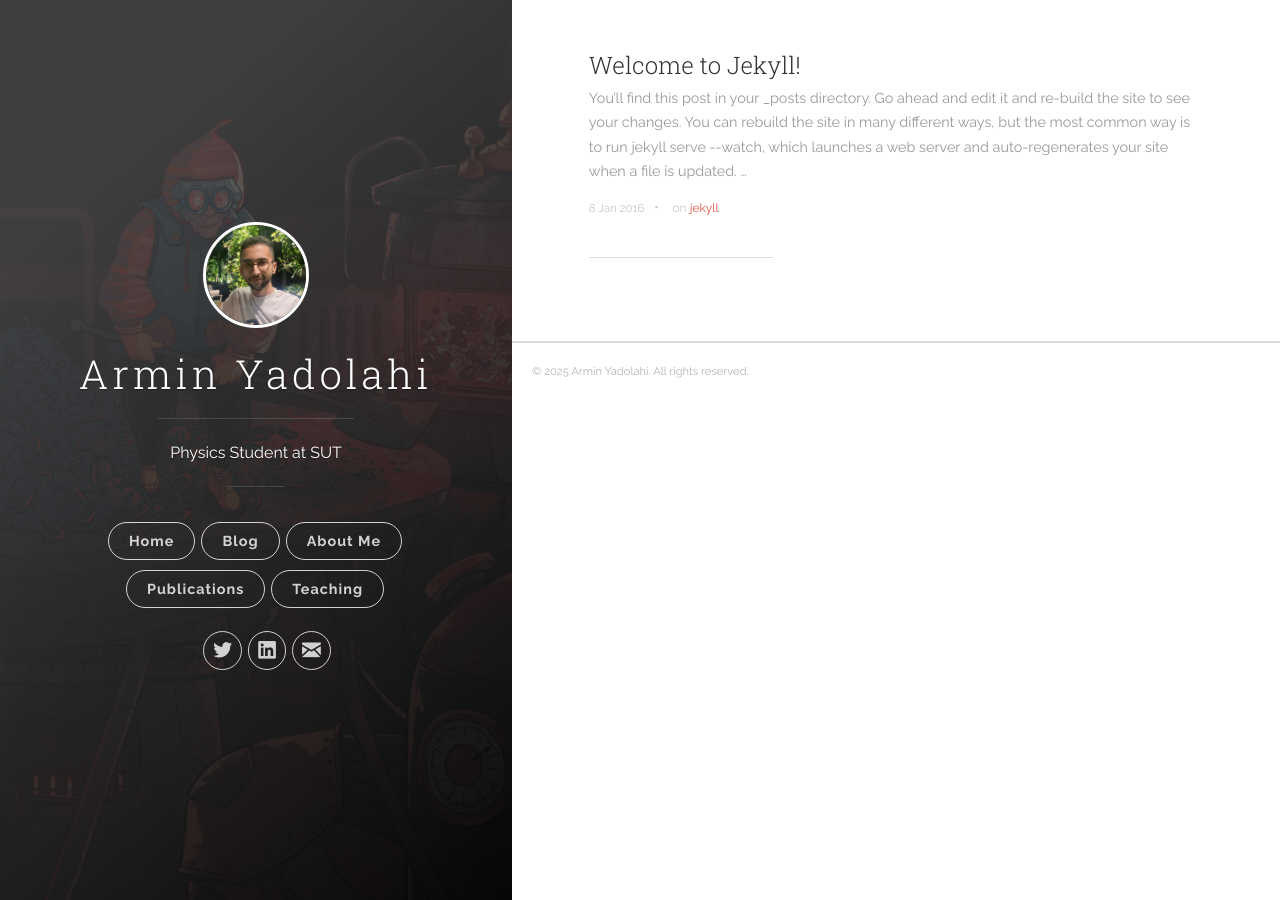
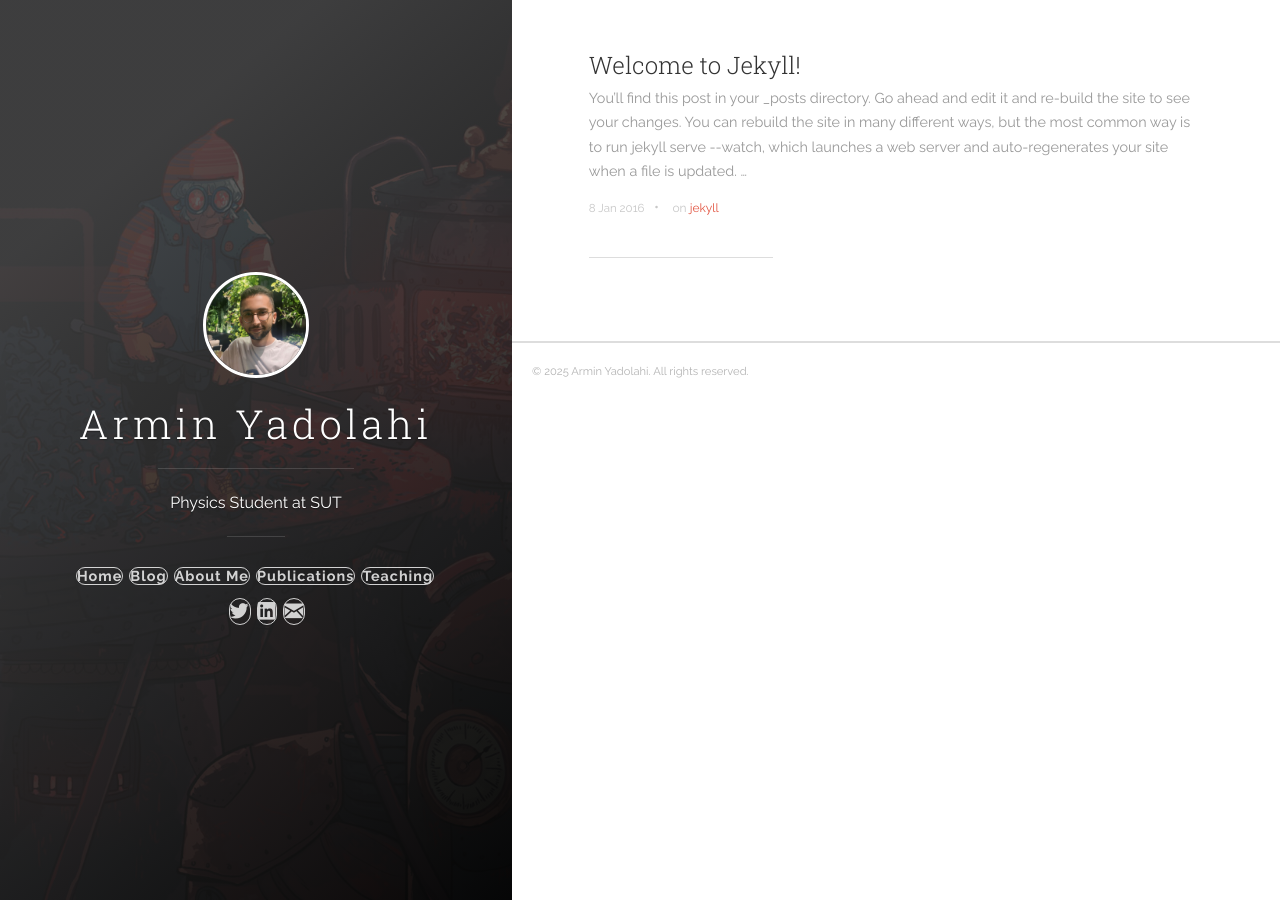
Before and after one commit to ArminYadolahi/ArminYadolahi.github.io, a Jekyll site: the page built from index.html, in a window 1280 px wide. Built offline with Jekyll 4.4.1, drawn with Linux system fonts in a browser that asks for light colours; the list of posts is cut into pages by our own code.

Commit message:
Update main.scss

```diff
--- a/css/main.scss
+++ b/css/main.scss
@@ -18,8 +18,13 @@ pre.highlight code,
 
 .btn,
 .navigation__item a {
-  margin: 5px 0;
-  white-space: nowrap;
+  display: flex;
+  justify-content: center;  /* Centers the icons horizontally */
+  align-items: center;      /* Ensures vertical alignment */
+  gap: 15px;                /* Optional: Adds space between the icons */
+  list-style: none;         /* Removes bullet points */
+  padding: 0;               /* Removes padding */
+  margin: 0;
 }
 
 .pagination__page-number {
```
